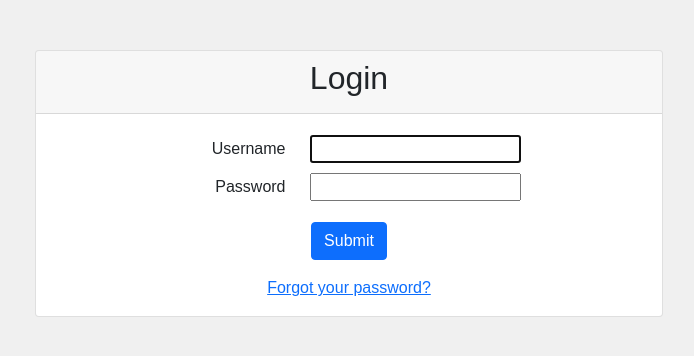
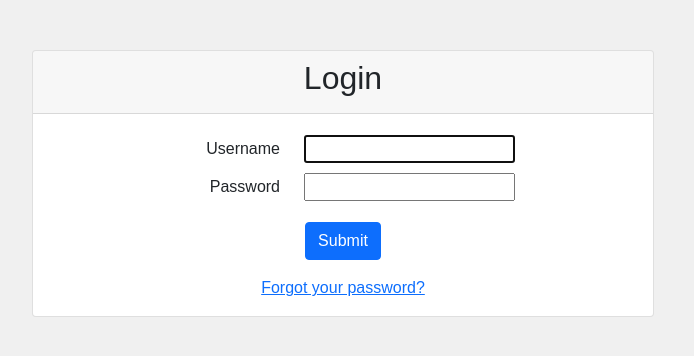
Before and after one commit to Lucasor99/TFM, a Django app: page /accounts/login/ in a window 1280 px wide. Shown: the part 205-561 px from the top of the page, without its empty margins (291-985 px from the left). Run offline with Django 5.2, Linux system fonts and the light colour scheme; data that the repository does not hold is empty.

Commit message:
Update loginstyle.css

```diff
--- a/Auto_GS/static/accounts/loginstyle.css
+++ b/Auto_GS/static/accounts/loginstyle.css
@@ -50,6 +50,10 @@ ul, ol {
     padding-left: 0px;
 }
 
+.row.justify-content-center {
+  margin-right: 0;
+}
+
 .form-group.row {
     display: flex;
     justify-content: center;
```
